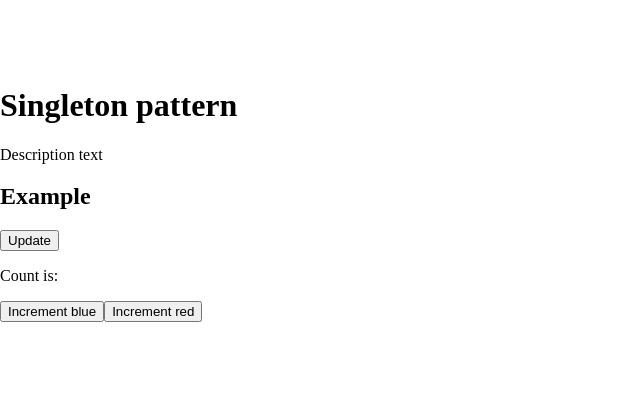
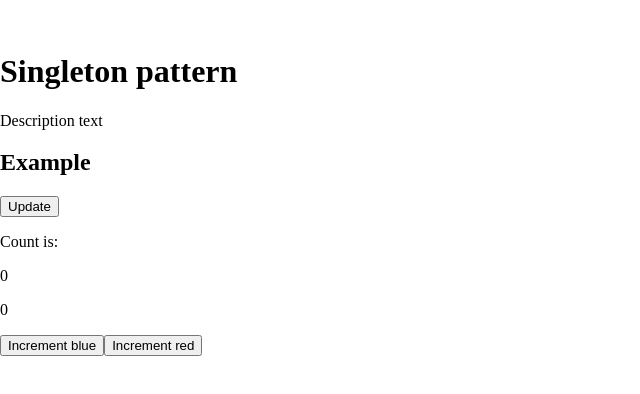
Before and after one commit to jef-schoolmeester/react-patterns, a React (Vite) app: page /singleton in a window 1280 px wide. Shown: the part 206-600 px from the top of the page, without its empty margins (0-640 px from the left). Built offline with nearby package versions, Linux system fonts and the light colour scheme.

Commit message:
singleton set utils in utils folder

```diff
--- a/src/design/singleton/components/BlueButton.tsx
+++ b/src/design/singleton/components/BlueButton.tsx
@@ -1,6 +1,6 @@
 import React from 'react'
 
-import { counter } from '../counter'
+import { counter } from '../utils/counter'
 
 const BlueButton = () => {
   return <button onClick={counter.increment}>Increment blue</button>
--- a/src/design/singleton/components/Counter.tsx
+++ b/src/design/singleton/components/Counter.tsx
@@ -1,13 +1,16 @@
-import React, { useState } from 'react'
+import React, { useRef, useState } from 'react'
 
-import { counter } from '../counter'
+import { counter } from '../utils/counter'
 
 const Counter = () => {
   const [count, setCount] = useState<number>()
+  const counterRef = useRef(counter)
   return (
     <div>
       <button onClick={() => setCount(counter.getCount())}>Update</button>
       <p>Count is: {count}</p>
+      <p>{counterRef.current.getCount()}</p>
+      <p>{counterRef.current.count}</p>
     </div>
   )
 }
--- a/src/design/singleton/components/RedButton.tsx
+++ b/src/design/singleton/components/RedButton.tsx
@@ -1,6 +1,6 @@
 import React from 'react'
 
-import { counter } from '../counter'
+import { counter } from '../utils/counter'
 
 const RedButton = () => {
   return <button onClick={counter.increment}>Increment red</button>
--- a/src/design/singleton/counter.ts
+++ b/src/design/singleton/utils/counter.ts
@@ -3,6 +3,7 @@ let count = 0
 const counter = {
   increment: () => count++,
   getCount: () => count,
+  count: count,
 }
 
 Object.freeze(counter)
```
Also changed, not shown: src/design/singleton/utils/counterClass.ts (renamed from src/design/singleton/counterClass.ts).
